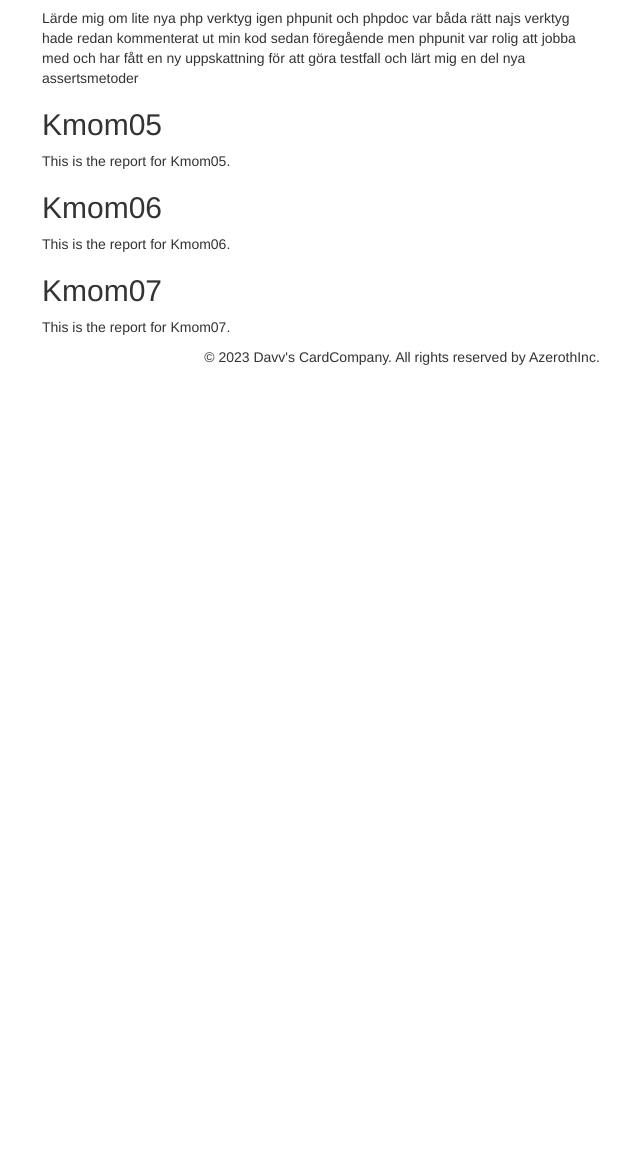
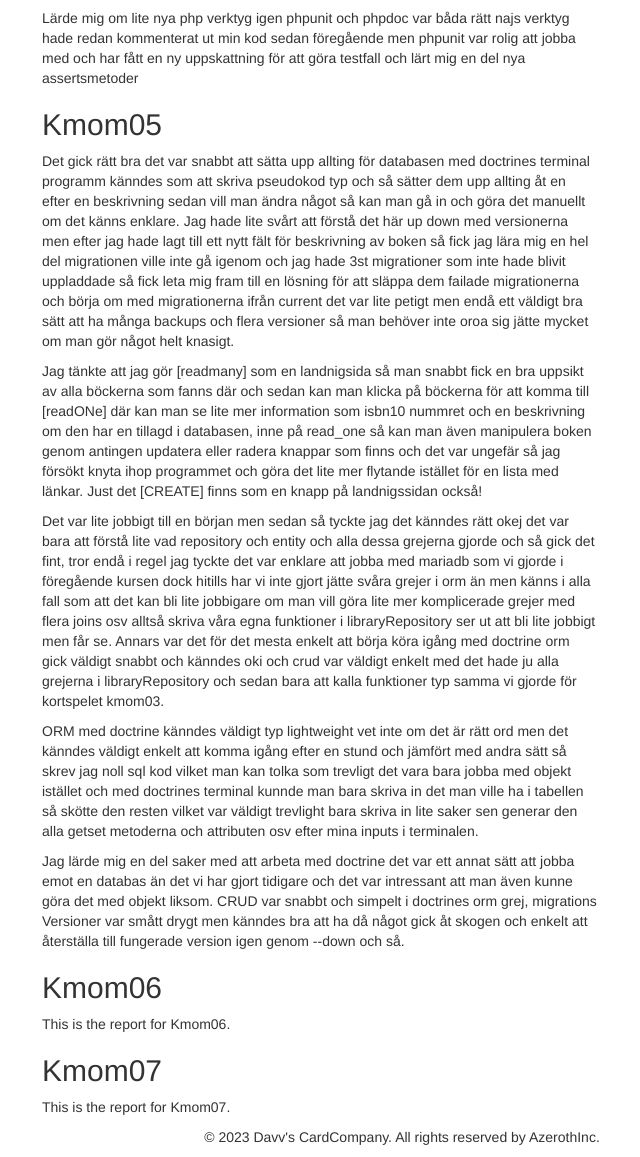
Before and after one commit to DavidPalmgren/mvc, a Symfony app: template templates/report.html.twig in a window 1280 px wide. Shown: the part 2446-3603 px from the top of the page, without its empty margins (238-878 px from the left). Before the commit the page ends 2811 px from the top, so only its background shows below. Run offline with Twig, Linux system fonts and the light colour scheme; the template is opened without the code that fills it, so the values that code supplies are empty; some libraries are stand-ins or nearby versions.

Commit message:
redovising05

```diff
--- a/templates/report.html.twig
+++ b/templates/report.html.twig
@@ -71,7 +71,11 @@
         <div class="card">
             <div class="card-body">
                 <h2 id="kmom05">Kmom05</h2>
-                <p>This is the report for Kmom05.</p>
+                <p>Det gick rätt bra det var snabbt att sätta upp allting för databasen med doctrines terminal programm känndes som att skriva pseudokod typ och så sätter dem upp allting åt en efter en beskrivning sedan vill man ändra något så kan man gå in och göra det manuellt om det känns enklare. Jag hade lite svårt att förstå det här up down med versionerna men efter jag hade lagt till ett nytt fält för beskrivning av boken så fick jag lära mig en hel del migrationen ville inte gå igenom och jag hade 3st migrationer som inte hade blivit uppladdade så fick leta mig fram till en lösning för att släppa dem failade migrationerna och börja om med migrationerna ifrån current det var lite petigt men endå ett väldigt bra sätt att ha många backups och flera versioner så man behöver inte oroa sig jätte mycket om man gör något helt knasigt.</p>
+                <p>Jag tänkte att jag gör [readmany] som en landnigsida så man snabbt fick en bra uppsikt av alla böckerna som fanns där och sedan kan man klicka på böckerna för att komma till [readONe] där kan man se lite mer information som isbn10 nummret och en beskrivning om den har en tillagd i databasen, inne på read_one så kan man även manipulera boken genom antingen updatera eller radera knappar som finns och det var ungefär så jag försökt knyta ihop programmet och göra det lite mer flytande istället för en lista med länkar. Just det [CREATE] finns som en knapp på landnigssidan också!</p>
+                <p>Det var lite jobbigt till en början men sedan så tyckte jag det känndes rätt okej det var bara att förstå lite vad repository och entity och alla dessa grejerna gjorde och så gick det fint, tror endå i regel jag tyckte det var enklare att jobba med mariadb som vi gjorde i föregående kursen dock hitills har vi inte gjort jätte svåra grejer i orm än men känns i alla fall som att det kan bli lite jobbigare om man vill göra lite mer komplicerade grejer med flera joins osv alltså skriva våra egna funktioner i libraryRepository ser ut att bli lite jobbigt men får se. Annars var det för det mesta enkelt att börja köra igång med doctrine orm gick väldigt snabbt och känndes oki och crud var väldigt enkelt med det hade ju alla grejerna i libraryRepository och sedan bara att kalla funktioner typ samma vi gjorde för kortspelet kmom03.</p>
+                <p>ORM med doctrine känndes väldigt typ lightweight vet inte om det är rätt ord men det känndes väldigt enkelt att komma igång efter en stund och jämfört med andra sätt så skrev jag noll sql kod vilket man kan tolka som trevligt det vara bara jobba med objekt istället och med doctrines terminal kunnde man bara skriva in det man ville ha i tabellen så skötte den resten vilket var väldigt trevlight bara skriva in lite saker sen generar den alla getset metoderna och attributen osv efter mina inputs i terminalen.</p>
+                <p>Jag lärde mig en del saker med att arbeta med doctrine det var ett annat sätt att jobba emot en databas än det vi har gjort tidigare och det var intressant att man även kunne göra det med objekt liksom. CRUD var snabbt och simpelt i doctrines orm grej, migrations Versioner var smått drygt men känndes bra att ha då något gick åt skogen och enkelt att återställa till fungerade version igen genom --down och så.</p>
             </div>
         </div>
 
```
